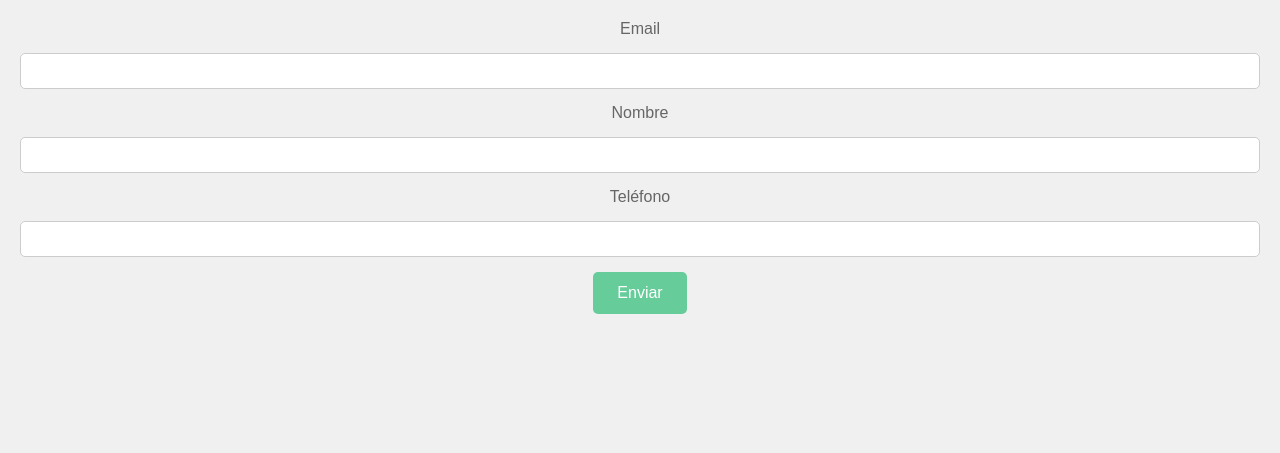
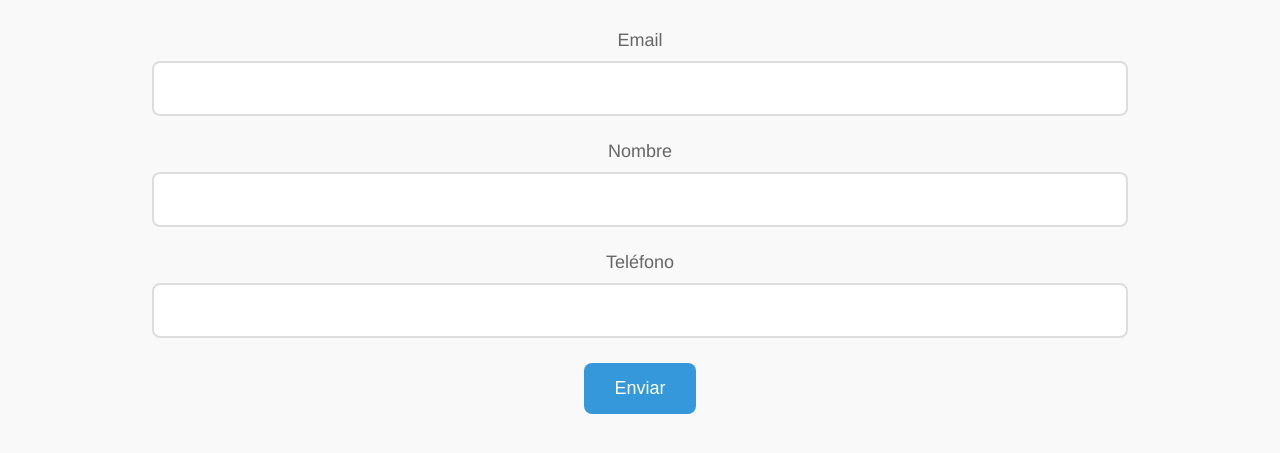
Before and after one commit to AmairaniMartinezM/frontend-, a Flask app: page /insertar.html in a window 1280 px wide. Shown: the top 453 px of the page. Run offline with Flask 3, Linux system fonts and the light colour scheme.

Commit message:
Update insertar.html

```diff
--- a/templates/insertar.html
+++ b/templates/insertar.html
@@ -7,48 +7,44 @@
     <title>Contactos</title>
     <style>
     body {
-            font-family: 'Arial', sans-serif;
-            background-color: #f0f0f0; /* Color de fondo pastel */
-            color: #333; /* Color de texto principal */
+        font-family: 'Helvetica', sans-serif;
+        background-color: #f9f9f9; /* Color de fondo suave */
+        color: #555; /* Color de texto principal */
         margin: 0;
-            padding: 20px;
+        padding: 30px;
         text-align: center;
     }
 
     label {
         display: block;
-            margin-bottom: 5px;
+        margin-bottom: 10px;
         color: #666; /* Color de texto para etiquetas */
+        font-size: 18px;
     }
 
     input {
-            padding: 8px;
-            margin-bottom: 15px;
-            border: 1px solid #ccc; /* Color de borde para campos de entrada */
-            border-radius: 5px;
-            font-size: 16px;
-            width: 100%;
+        padding: 15px;
+        margin-bottom: 25px;
+        border: 2px solid #ddd; /* Color de borde para campos de entrada */
+        border-radius: 8px;
+        font-size: 18px;
+        width: 80%;
         box-sizing: border-box;
     }
 
     button {
-            padding: 12px 24px;
-            background-color: #66cc99; /* Color de fondo para botones */
+        padding: 15px 30px;
+        background-color: #3498db; /* Color de fondo para botones */
         color: #fff; /* Color de texto para botones */
         border: none;
-            border-radius: 5px;
+        border-radius: 8px;
         cursor: pointer;
         transition: background-color 0.3s;
-            font-size: 16px;
+        font-size: 18px;
     }
 
     button:hover {
-            background-color: #4da573; /* Color de fondo para botones al pasar el ratón */
-        }
-
-        /* Agregado: Espaciado entre elementos */
-        label, input, button {
-            margin-bottom: 15px;
+        background-color: #2980b9; /* Color de fondo para botones al pasar el ratón */
     }
 </style>
 </head>
```
Lines whose indentation alone changed are shown as unchanged.
